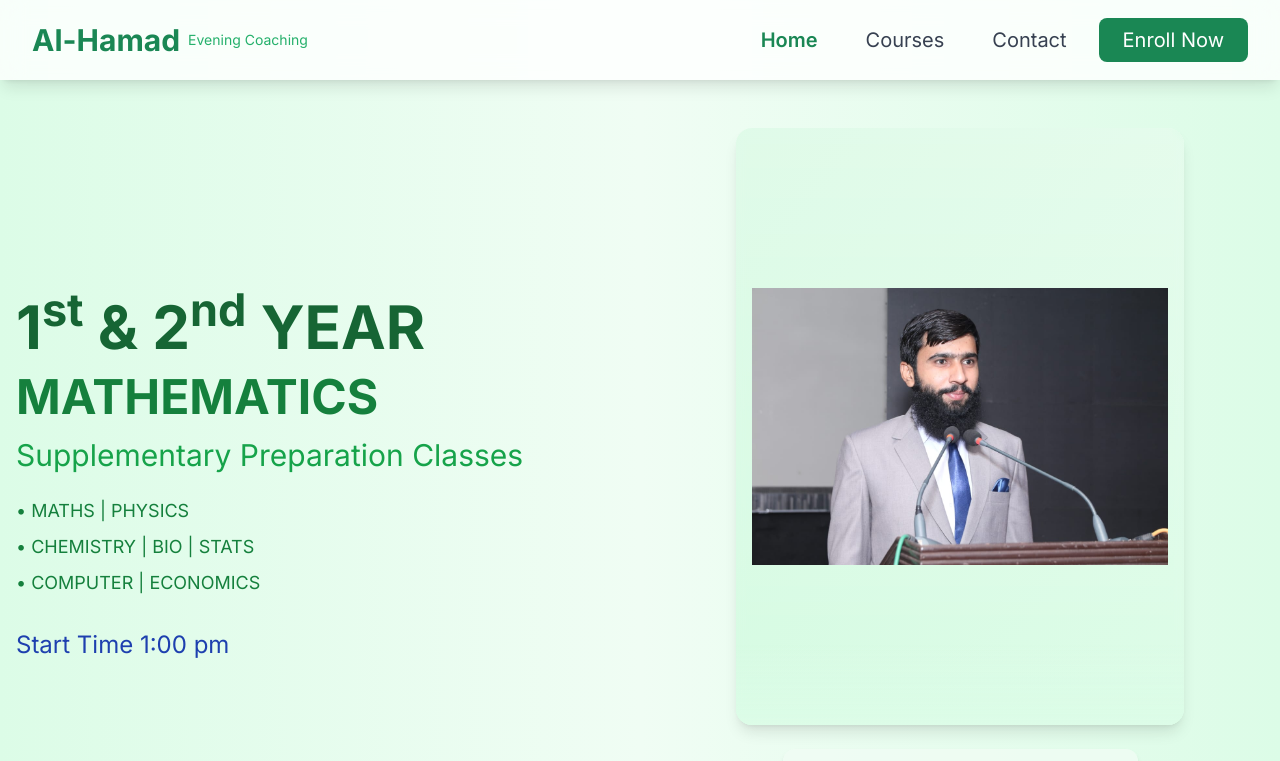
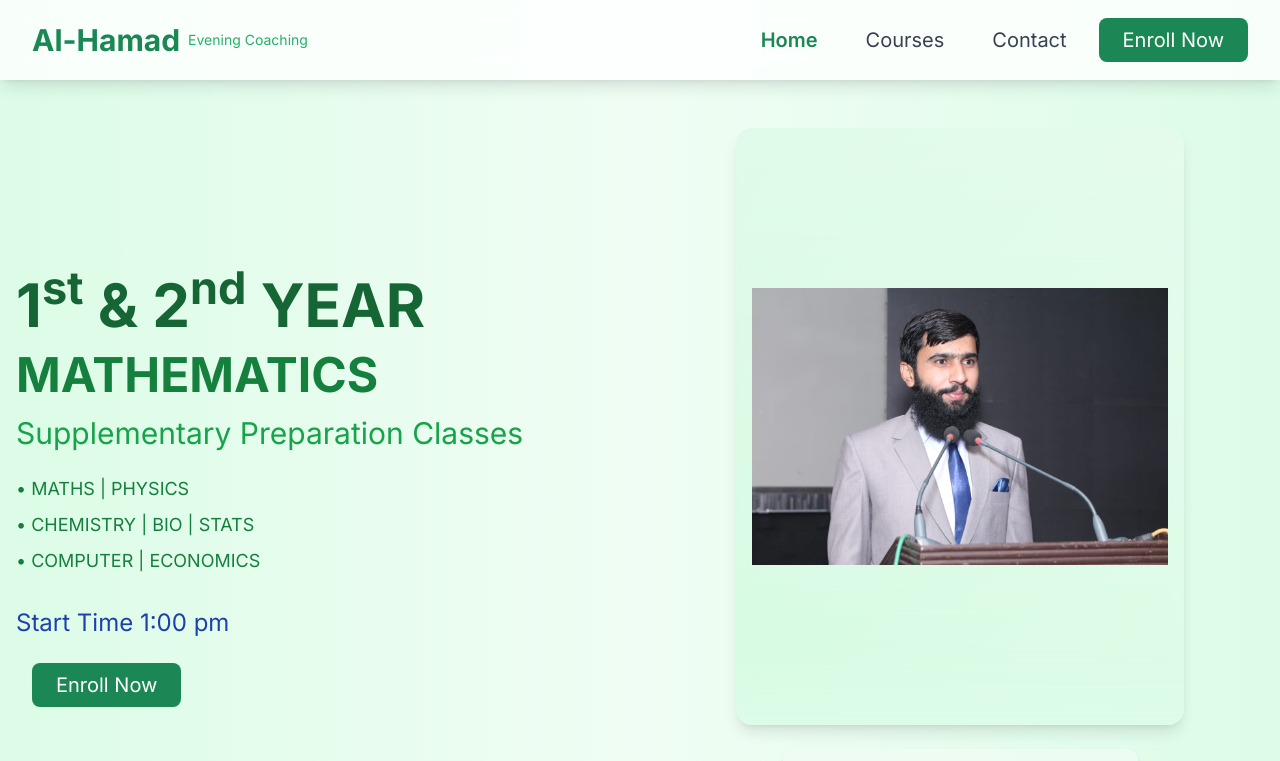
Before and after one commit to codewithubaid1/academy, a Next.js app: page / in a window 1280 px wide. Shown: the top 761 px of the page. Built offline with nearby package versions, Linux system fonts and the light colour scheme.

Commit message:
added button

```diff
--- a/src/app/page.tsx
+++ b/src/app/page.tsx
@@ -169,6 +169,12 @@ export default function Home() {
               <div className="text-blue-800 text-2xl font-italic mb-6">
                 Start Time 1:00 pm
               </div>
+              <button
+                onClick={() => setShowEnrollForm(!showEnrollForm)}
+                className="btn-primary ml-4 text-xl"
+              >
+                Enroll Now
+              </button>
             </div>
 
             {/* Instructor Image Section */}
```
